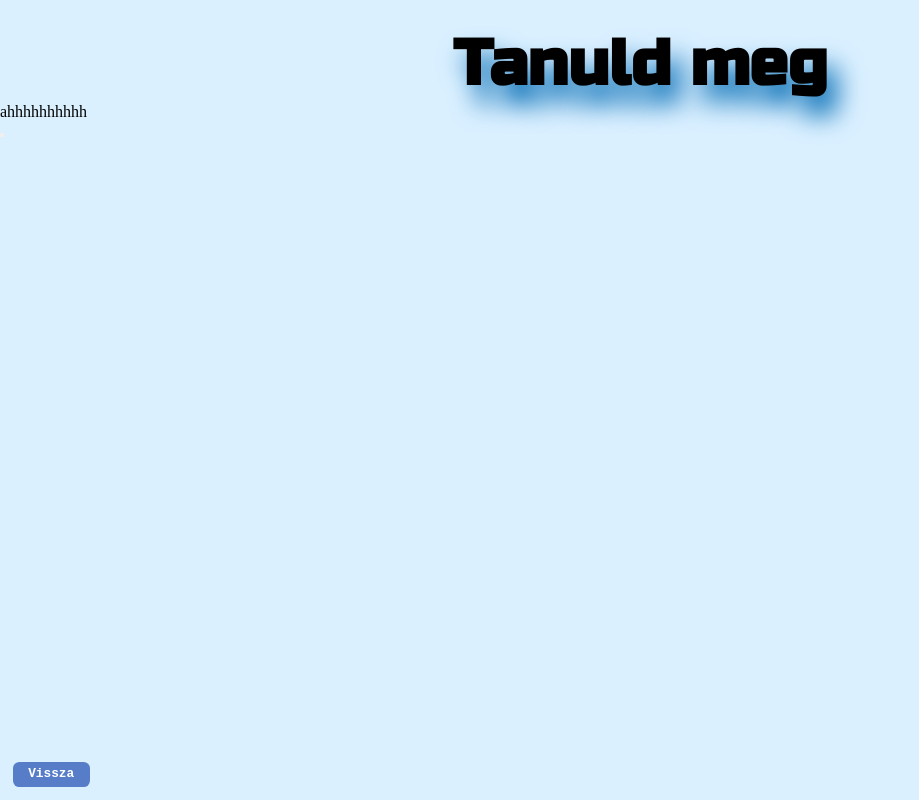
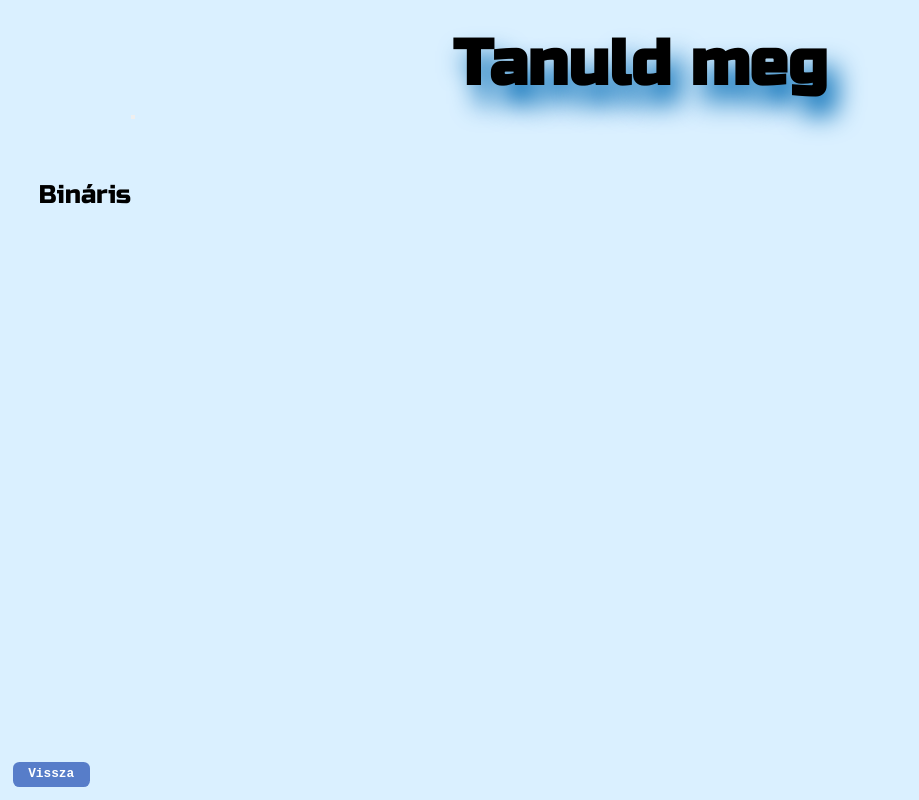
Before and after one commit to balintgergo00/szamrendszer, a plain HTML site: page tutorial.html in a window 1280 px wide. Shown: the whole page, without its empty margins (0-919 px from the left). Drawn offline with Linux system fonts and the light colour scheme.

Commit message:
lista 👍 kai cenat 💯

```diff
--- a/styles/tut.css
+++ b/styles/tut.css
@@ -41,3 +41,26 @@ body{
   background-color: #DAF0FF;
 
 }
+
+.bal{
+float: left;
+margin-top: 6vw;
+margin-left: 3vw;
+
+
+
+
+}
+
+.listaa{
+text-decoration: none;
+color: black;
+list-style-image:none;
+font-size: 2vw;
+font-family:'Russo One', sans-serif ;
+
+}
+
+ul, li {
+  list-style-type: none;
+}
--- a/tutorial.html
+++ b/tutorial.html
@@ -12,7 +12,7 @@
 <div class="container">
    <div class="bal">
 
-<ul><li>ahhhhhhhhhh</li></ul>
+<ul></ul><li><a href="binaris.html" target="_blank" class="listaa">Bináris</a></li></ul>
 
 
    </div>
```
